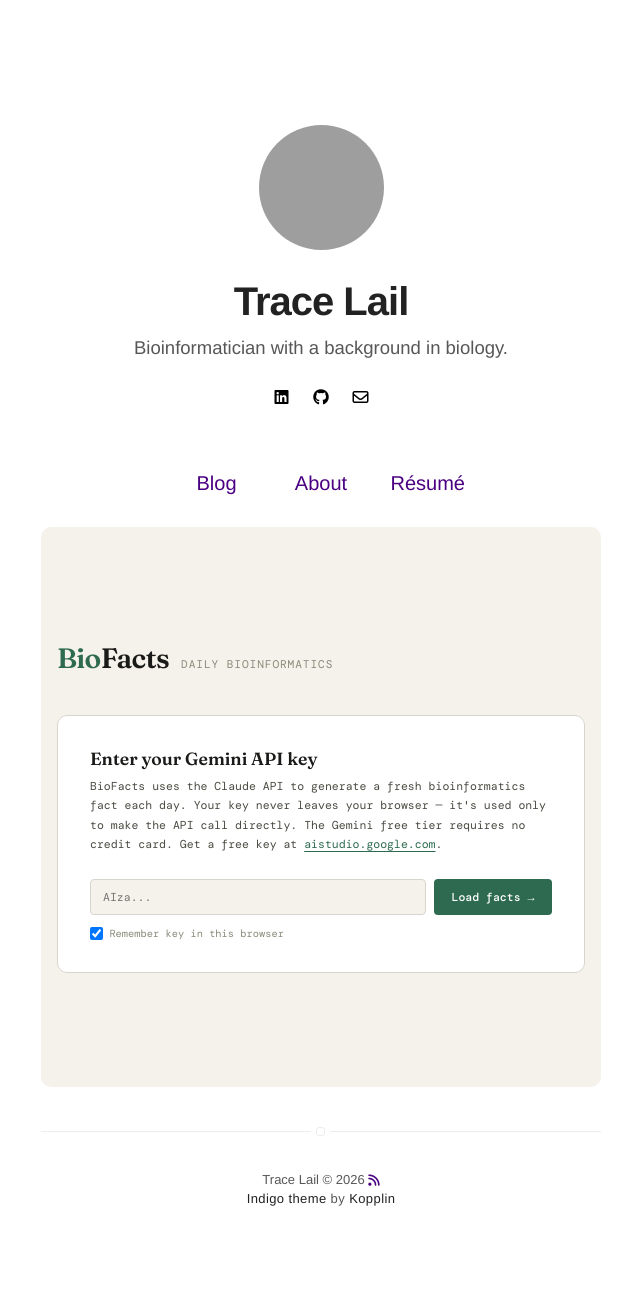
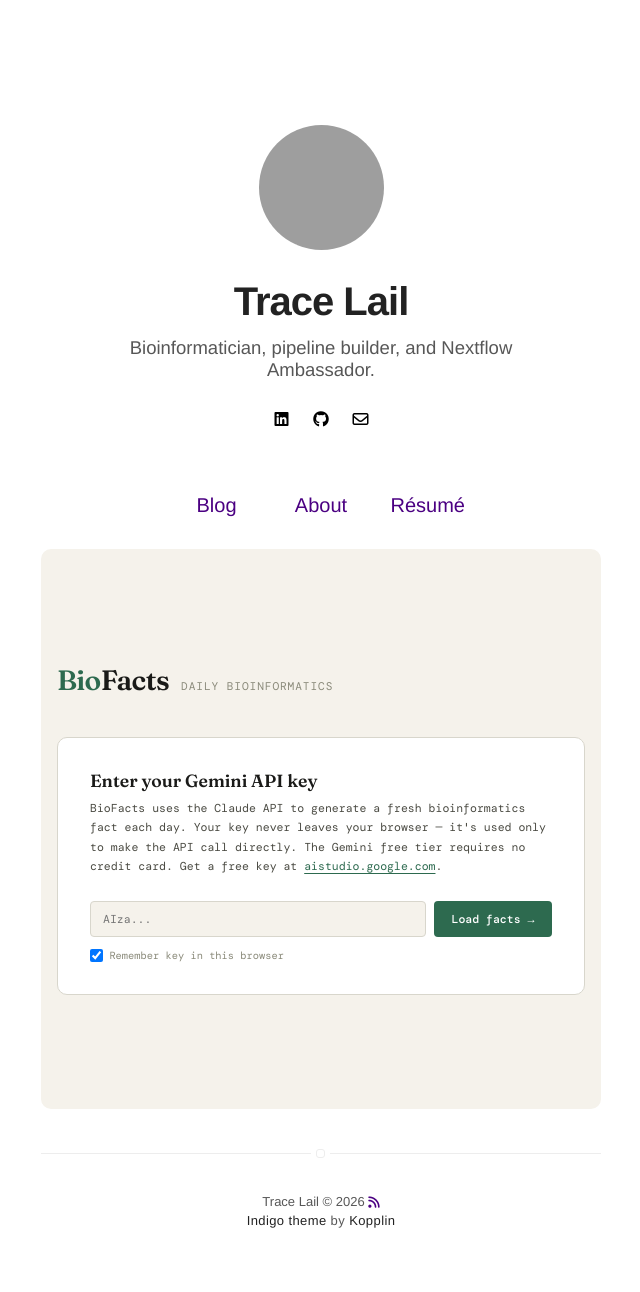
Before and after one commit to tracelail/tracelail.github.io, a Jekyll site: the page built from index.html, in a window 1280 px wide. Shown: the whole page, without its empty margins (319-959 px from the left). Built offline with Jekyll 4.4.1, drawn with Linux system fonts in a browser that asks for light colours; nearby versions of some CDN libraries; some web fonts are replaced; before the commit the page ends 1270 px from its top, so only the background shows below that.

Commit message:
Update _config.yml

```diff
--- a/_config.yml
+++ b/_config.yml
@@ -1,6 +1,6 @@
 # main text of home
 title: Trace Lail
-bio: Bioinformatician with a background in biology.
+bio: Bioinformatician, pipeline builder, and Nextflow Ambassador.
 
 # twitter summary info
 description: A landing page dedicated to my journey in bioinformatics and biology.
```
